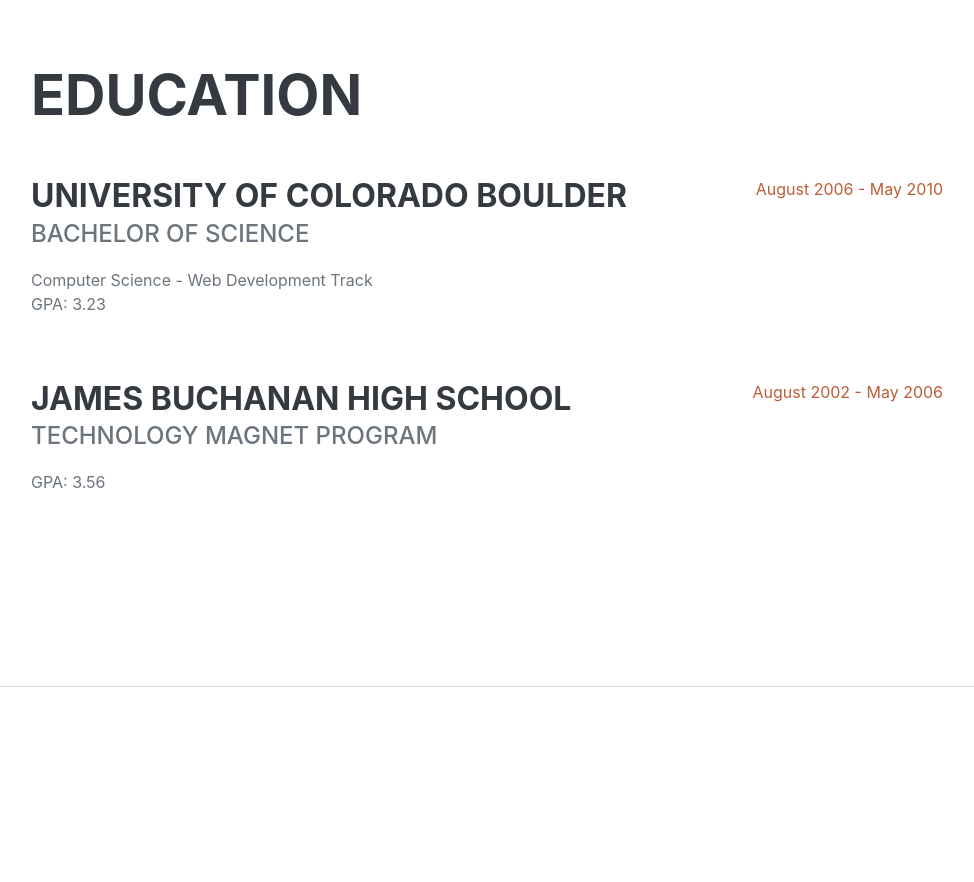
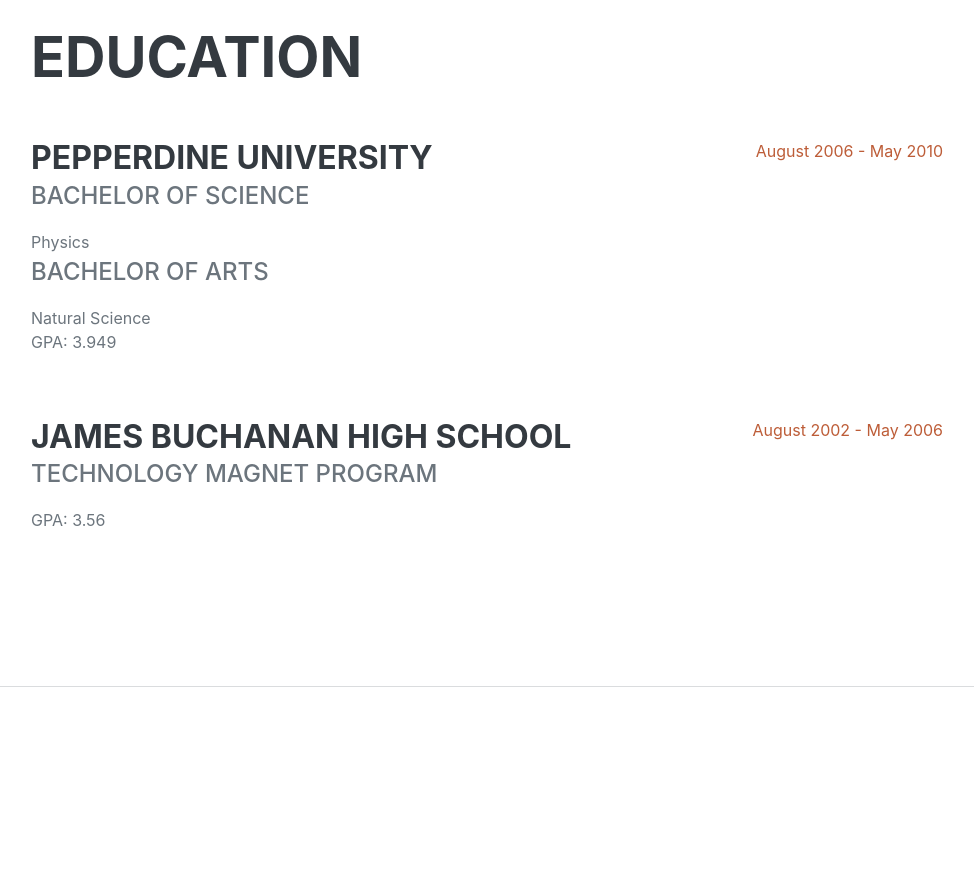
Before and after one commit to cjmunger/cjmunger.github.io, a plain HTML site: page index.html in a window 1280 px wide. Shown: the part 1940-2822 px from the top of the page, without its empty margins (289-1263 px from the left). Drawn offline with nearby package versions, Linux system fonts and the light colour scheme; a web font is replaced by a local one.

Commit message:
Update index.html

```diff
--- a/index.html
+++ b/index.html
@@ -94,10 +94,12 @@
                     <h2 class="mb-5">Education</h2>
                     <div class="d-flex flex-column flex-md-row justify-content-between mb-5">
                         <div class="flex-grow-1">
-                            <h3 class="mb-0">University of Colorado Boulder</h3>
+                            <h3 class="mb-0">Pepperdine University</h3>
                             <div class="subheading mb-3">Bachelor of Science</div>
-                            <div>Computer Science - Web Development Track</div>
-                            <p>GPA: 3.23</p>
+                            <div>Physics</div>
+                            <div class="subheading mb-3">Bachelor of Arts</div>
+                            <div>Natural Science</div>
+                            <p>GPA: 3.949</p>
                         </div>
                         <div class="flex-shrink-0"><span class="text-primary">August 2006 - May 2010</span></div>
                     </div>
```
